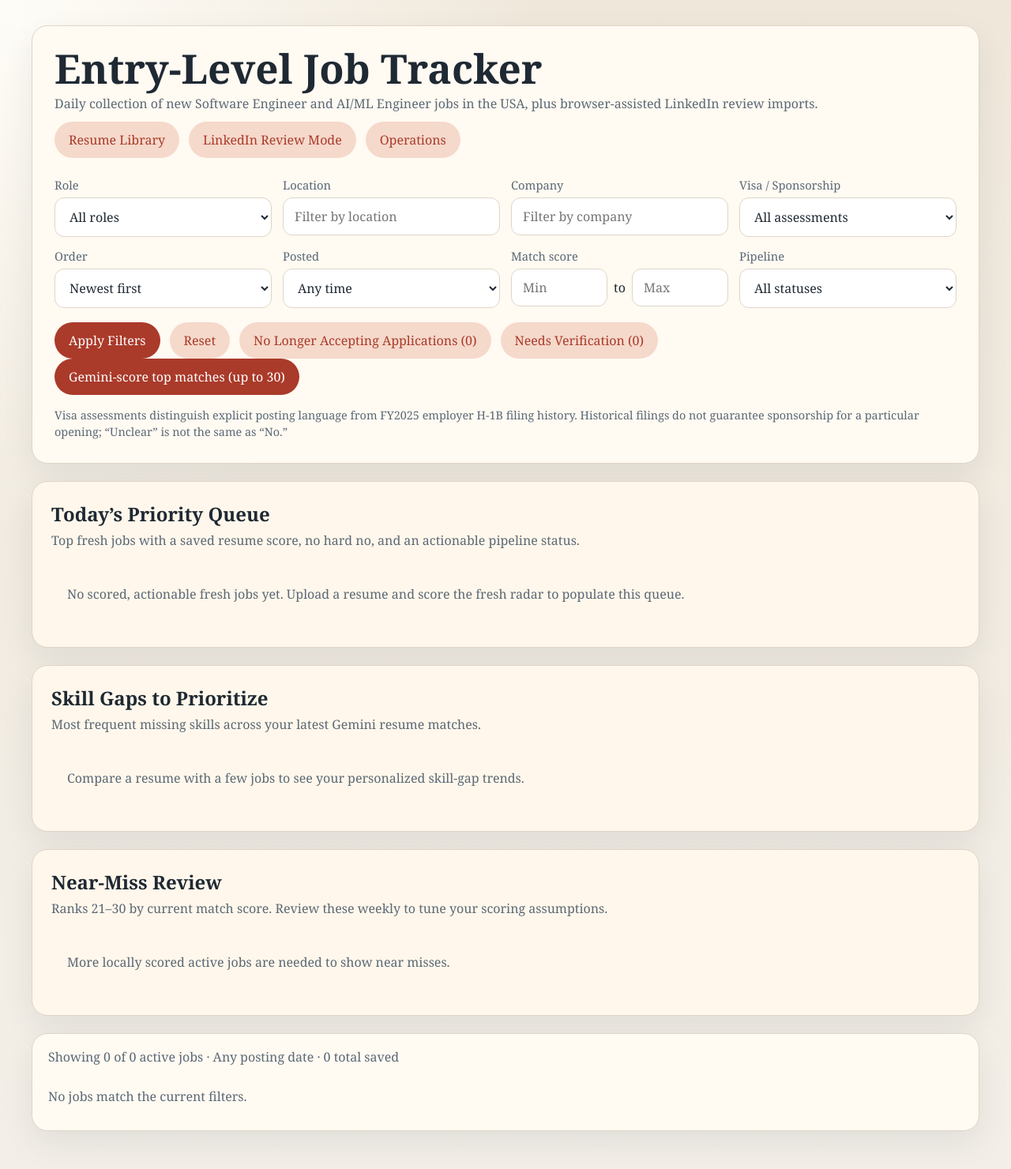
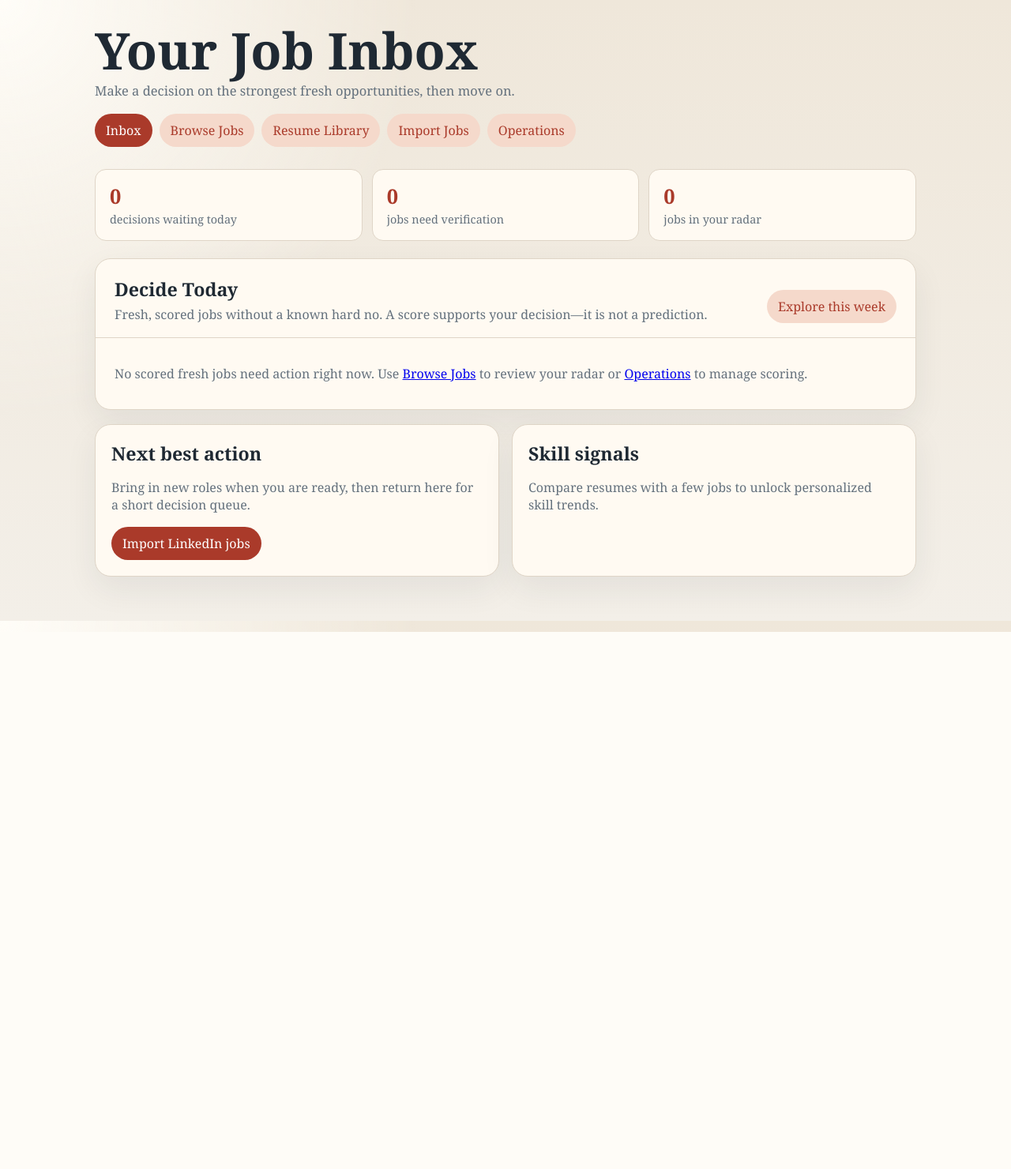
Before and after one commit to swara-aa/JobTracker, a Flask app: page / in a window 1280 px wide. Shown: the whole page at 79% size. After the commit the page ends 800 px from the top, so only its background shows below. Run offline with Flask 3, Linux system fonts and the light colour scheme; data that the repository does not hold is empty.

Commit message:
Redesign dashboard around action inbox

```diff
--- /dev/null
+++ b/job_agent/templates/inbox.html
@@ -0,0 +1,125 @@
+<!doctype html>
+<html lang="en">
+  <head>
+    <meta charset="utf-8">
+    <meta name="viewport" content="width=device-width, initial-scale=1">
+    <title>Inbox · Job Tracker</title>
+    <style>
+      :root { --bg:#f3efe8; --paper:#fffaf2; --ink:#1f2933; --muted:#64717d; --accent:#aa3a2a; --soft:#f5d9cb; --line:#dfd5c7; --good:#196a51; }
+      * { box-sizing:border-box; }
+      body { margin:0; color:var(--ink); background:radial-gradient(circle at top left,#fffdf8 0%,transparent 35%),linear-gradient(180deg,#efe7da 0%,var(--bg) 100%); font-family:Georgia,"Times New Roman",serif; }
+      .page { max-width:1080px; margin:0 auto; padding:32px 20px 56px; }
+      .topbar { display:flex; justify-content:space-between; align-items:center; gap:18px; flex-wrap:wrap; margin-bottom:28px; }
+      h1 { margin:0 0 7px; font-size:clamp(2.2rem,5vw,4rem); line-height:1; }
+      h2 { margin:0; font-size:1.45rem; }
+      .subtitle,.muted { color:var(--muted); }
+      .subtitle { margin:0; font-size:1.03rem; }
+      .nav,.actions { display:flex; gap:9px; align-items:center; flex-wrap:wrap; }
+      a,.link-button,button { font:inherit; }
+      .link-button { display:inline-block; padding:10px 14px; border-radius:999px; background:var(--soft); color:var(--accent); text-decoration:none; }
+      .link-button.primary,button.primary { background:var(--accent); color:#fff; }
+      .summary { display:grid; grid-template-columns:repeat(3,minmax(0,1fr)); gap:12px; margin-bottom:22px; }
+      .metric { padding:16px 18px; background:var(--paper); border:1px solid var(--line); border-radius:14px; }
+      .metric strong { display:block; color:var(--accent); font-size:1.6rem; }
+      .metric span { color:var(--muted); font-size:.9rem; }
+      .card { background:var(--paper); border:1px solid var(--line); border-radius:20px; box-shadow:0 16px 40px rgba(31,41,51,.07); overflow:hidden; }
+      .section-head { display:flex; justify-content:space-between; gap:16px; align-items:end; padding:22px 24px 18px; border-bottom:1px solid var(--line); }
+      .section-head p { margin:5px 0 0; color:var(--muted); }
+      .job { display:grid; grid-template-columns:82px minmax(0,1fr) auto; gap:18px; padding:20px 24px; border-bottom:1px solid var(--line); align-items:center; }
+      .job:last-child { border-bottom:0; }
+      .score { min-width:72px; text-align:center; padding:12px 6px; background:#f8eadf; border-radius:12px; color:var(--accent); font-weight:bold; font-size:1.2rem; }
+      .score small { display:block; margin-top:3px; color:var(--muted); font-size:.7rem; font-weight:normal; }
+      .job h3 { margin:0 0 5px; font-size:1.15rem; }
+      .job h3 a { color:var(--ink); text-decoration:none; }
+      .job h3 a:hover { color:var(--accent); text-decoration:underline; }
+      .job p { margin:4px 0; color:var(--muted); }
+      .tags { display:flex; gap:7px; flex-wrap:wrap; margin-top:9px; }
+      .tag { padding:4px 8px; border:1px solid var(--line); border-radius:999px; color:var(--muted); font-size:.8rem; }
+      .tag.good { color:var(--good); border-color:#a9d8c4; background:#e7f5ee; }
+      .job-actions { display:flex; gap:8px; justify-content:flex-end; flex-wrap:wrap; }
+      form { margin:0; }
+      button { border:0; border-radius:999px; padding:9px 12px; cursor:pointer; background:var(--soft); color:var(--accent); }
+      .empty { padding:34px 24px; color:var(--muted); }
+      .notice { margin-bottom:18px; padding:13px 16px; border-radius:13px; color:var(--good); background:#d8efe4; }
+      .lower { display:grid; grid-template-columns:1fr 1fr; gap:16px; margin-top:18px; }
+      .small-card { padding:20px; }
+      .small-card h2 { margin-bottom:6px; }
+      .small-card p { color:var(--muted); line-height:1.4; }
+      ul { padding-left:20px; color:var(--muted); }
+      li { margin:7px 0; }
+      @media (max-width:720px) { .summary { grid-template-columns:1fr; } .job { grid-template-columns:1fr; gap:12px; } .score { width:88px; } .job-actions { justify-content:flex-start; } .lower { grid-template-columns:1fr; } }
+    </style>
+  </head>
+  <body>
+    <main class="page">
+      <header class="topbar">
+        <div>
+          <h1>Your Job Inbox</h1>
+          <p class="subtitle">Make a decision on the strongest fresh opportunities, then move on.</p>
+        </div>
+        <nav class="nav" aria-label="Primary navigation">
+          <a class="link-button primary" href="/">Inbox</a>
+          <a class="link-button" href="/jobs">Browse Jobs</a>
+          <a class="link-button" href="/resumes">Resume Library</a>
+          <a class="link-button" href="/linkedin-review">Import Jobs</a>
+          <a class="link-button" href="/operations">Operations</a>
+        </nav>
+      </header>
+
+      {% if import_message %}<div class="notice">{{ import_message }}</div>{% endif %}
+      {% if message %}<div class="notice">{{ message }}</div>{% endif %}
+
+      <section class="summary" aria-label="Workspace summary">
+        <article class="metric"><strong>{{ inbox_count }}</strong><span>decisions waiting today</span></article>
+        <article class="metric"><strong>{{ verification_job_count }}</strong><span>jobs need verification</span></article>
+        <article class="metric"><strong>{{ total_jobs }}</strong><span>jobs in your radar</span></article>
+      </section>
+
+      <section class="card">
+        <div class="section-head">
+          <div>
+            <h2>Decide Today</h2>
+            <p>Fresh, scored jobs without a known hard no. A score supports your decision—it is not a prediction.</p>
+          </div>
+          <a class="link-button" href="/jobs?sort=match&amp;posted_within=week">Explore this week</a>
+        </div>
+        {% if inbox_jobs %}
+          {% for job in inbox_jobs %}
+          <article class="job">
+            <div class="score">{{ job.best_match_score }}<small>/100 · {{ job.best_match_source }}</small></div>
+            <div>
+              <h3><a href="/jobs/{{ job.id }}">{{ job.title }}</a></h3>
+              <p>{{ job.company }} · {{ job.location }} · posted {{ job.posting_date|relative_time }}</p>
+              <div class="tags">
+                <span class="tag">{{ job.application_status }}</span>
+                {% if job.visa_assessment %}<span class="tag {% if 'sponsor' in job.visa_assessment|lower %}good{% endif %}">{{ job.visa_assessment }}</span>{% endif %}
+                {% if job.workplace_type %}<span class="tag">{{ job.workplace_type }}</span>{% endif %}
+              </div>
+            </div>
+            <div class="job-actions">
+              <a class="link-button" href="/jobs/{{ job.id }}">Review</a>
+              <form method="post" action="/jobs/{{ job.id }}/quick-status"><input type="hidden" name="application_status" value="Tailor Resume"><button type="submit">Tailor</button></form>
+              <form method="post" action="/jobs/{{ job.id }}/quick-status"><input type="hidden" name="application_status" value="Applied"><button class="primary" type="submit">Applied</button></form>
+              <form method="post" action="/jobs/{{ job.id }}/quick-status"><input type="hidden" name="application_status" value="Not pursuing"><button type="submit">Skip</button></form>
+            </div>
+          </article>
+          {% endfor %}
+        {% else %}
+          <div class="empty">No scored fresh jobs need action right now. Use <a href="/jobs">Browse Jobs</a> to review your radar or <a href="/operations">Operations</a> to manage scoring.</div>
+        {% endif %}
+      </section>
+
+      <section class="lower">
+        <article class="card small-card">
+          <h2>Next best action</h2>
+          <p>Bring in new roles when you are ready, then return here for a short decision queue.</p>
+          <a class="link-button primary" href="/linkedin-review">Import LinkedIn jobs</a>
+        </article>
+        <article class="card small-card">
+          <h2>Skill signals</h2>
+          {% if skill_gaps %}<ul>{% for item in skill_gaps %}<li><strong>{{ item.skill }}</strong> appears missing in {{ item.count }} recent match{{ 'es' if item.count != 1 else '' }}.</li>{% endfor %}</ul>{% else %}<p>Compare resumes with a few jobs to unlock personalized skill trends.</p>{% endif %}
+        </article>
+      </section>
+    </main>
+  </body>
+</html>
--- a/job_agent/templates/index.html
+++ b/job_agent/templates/index.html
@@ -3,7 +3,7 @@
   <head>
     <meta charset="utf-8">
     <meta name="viewport" content="width=device-width, initial-scale=1">
-    <title>Job Tracker</title>
+    <title>Browse Jobs · Job Tracker</title>
     <style>
       :root {
         --bg: #f3efe8;
@@ -230,12 +230,13 @@
       <section class="hero">
         <div class="topbar">
           <div>
-            <h1>Entry-Level Job Tracker</h1>
-            <p class="subtitle">Daily collection of new Software Engineer and AI/ML Engineer jobs in the USA, plus browser-assisted LinkedIn review imports.</p>
+            <h1>Browse Jobs</h1>
+            <p class="subtitle">Search your complete job radar when you want to explore beyond today’s decisions.</p>
           </div>
           <div class="actions">
+            <a class="link-button" href="/">Inbox</a>
             <a class="link-button" href="/resumes">Resume Library</a>
-            <a class="link-button" href="/linkedin-review">LinkedIn Review Mode</a>
+            <a class="link-button" href="/linkedin-review">Import Jobs</a>
             <a class="link-button" href="/operations">Operations</a>
           </div>
         </div>
@@ -317,14 +318,14 @@
 
           <div class="actions">
             <button type="submit">Apply Filters</button>
-            <a class="link-button" href="/">Reset</a>
+            <a class="link-button" href="/jobs">Reset</a>
             {% if showing_closed %}
-            <a class="link-button" href="/">Active Job Radar</a>
+            <a class="link-button" href="/jobs">Active Job Radar</a>
             {% elif showing_verification %}
-            <a class="link-button" href="/">Active Job Radar</a>
+            <a class="link-button" href="/jobs">Active Job Radar</a>
             {% else %}
-            <a class="link-button" href="/?view=closed">No Longer Accepting Applications ({{ closed_job_count }})</a>
-            <a class="link-button" href="/?view=verification">Needs Verification ({{ verification_job_count }})</a>
+            <a class="link-button" href="/jobs?view=closed">No Longer Accepting Applications ({{ closed_job_count }})</a>
+            <a class="link-button" href="/jobs?view=verification">Needs Verification ({{ verification_job_count }})</a>
             {% endif %}
           </div>
         </form>
@@ -350,47 +351,6 @@
         <div class="notice">{{ radar_message }}</div>
         {% endif %}
         <p class="visa-note">Visa assessments distinguish explicit posting language from FY2025 employer H-1B filing history. Historical filings do not guarantee sponsorship for a particular opening; “Unclear” is not the same as “No.”</p>
-      </section>
-
-      <section class="priority-queue">
-        <h2>Today’s Priority Queue</h2>
-        <p class="queue-subtitle">Top fresh jobs with a saved resume score, no hard no, and an actionable pipeline status.</p>
-        {% if priority_queue %}
-        <div class="queue-grid">
-          {% for job in priority_queue %}
-          <article class="queue-item">
-            <h3><a href="/jobs/{{ job.id }}">{{ job.title }}</a></h3>
-            <p>{{ job.company }} · {{ job.location }}</p>
-            <p><span class="queue-score">{{ job.best_match_score }}/100 match</span> · {{ job.best_match_source }} · {{ job.posting_date|relative_time }}</p>
-            <p>{{ job.application_status }} · <a href="/jobs/{{ job.id }}">Open and act</a></p>
-          </article>
-          {% endfor %}
-        </div>
-        {% else %}
-        <div class="empty">No scored, actionable fresh jobs yet. Upload a resume and score the fresh radar to populate this queue.</div>
-        {% endif %}
-      </section>
-
-      <section class="priority-queue">
-        <h2>Skill Gaps to Prioritize</h2>
-        <p class="queue-subtitle">Most frequent missing skills across your latest Gemini resume matches.</p>
-        {% if skill_gaps %}
-        <div class="queue-grid">
-          {% for item in skill_gaps %}
-          <article class="queue-item"><strong>{{ item.skill }}</strong><p>Missing in {{ item.count }} recent match{{ 'es' if item.count != 1 else '' }}</p></article>
-          {% endfor %}
-        </div>
-        {% else %}
-        <div class="empty">Compare a resume with a few jobs to see your personalized skill-gap trends.</div>
-        {% endif %}
-      </section>
-
-      <section class="priority-queue">
-        <h2>Near-Miss Review</h2>
-        <p class="queue-subtitle">Ranks 21–30 by current match score. Review these weekly to tune your scoring assumptions.</p>
-        {% if near_misses %}
-        <div class="queue-grid">{% for job in near_misses %}<article class="queue-item"><h3><a href="/jobs/{{ job.id }}">{{ job.title }}</a></h3><p>{{ job.company }} · {{ job.local_match_score }}/100 local score</p></article>{% endfor %}</div>
-        {% else %}<div class="empty">More locally scored active jobs are needed to show near misses.</div>{% endif %}
       </section>
 
       <section class="table-card">
@@ -478,11 +438,11 @@
         {% if total_pages > 1 %}
         <div class="actions pagination">
           {% if page > 1 %}
-          <a class="link-button" href="{{ url_for('index', role=filters.role, location=filters.location, company=filters.company, visa=filters.visa, application_status=filters.application_status, sort=filters.sort, posted_within=filters.posted_within, minimum_score=filters.minimum_score, maximum_score=filters.maximum_score, view=filters.view, page=page - 1) }}">Previous</a>
+          <a class="link-button" href="{{ url_for('browse_jobs', role=filters.role, location=filters.location, company=filters.company, visa=filters.visa, application_status=filters.application_status, sort=filters.sort, posted_within=filters.posted_within, minimum_score=filters.minimum_score, maximum_score=filters.maximum_score, view=filters.view, page=page - 1) }}">Previous</a>
           {% endif %}
           <span>Page {{ page }} of {{ total_pages }}</span>
           {% if page < total_pages %}
-          <a class="link-button" href="{{ url_for('index', role=filters.role, location=filters.location, company=filters.company, visa=filters.visa, application_status=filters.application_status, sort=filters.sort, posted_within=filters.posted_within, minimum_score=filters.minimum_score, maximum_score=filters.maximum_score, view=filters.view, page=page + 1) }}">Next</a>
+          <a class="link-button" href="{{ url_for('browse_jobs', role=filters.role, location=filters.location, company=filters.company, visa=filters.visa, application_status=filters.application_status, sort=filters.sort, posted_within=filters.posted_within, minimum_score=filters.minimum_score, maximum_score=filters.maximum_score, view=filters.view, page=page + 1) }}">Next</a>
           {% endif %}
         </div>
         {% endif %}
```
Also changed, not shown: job_agent/web.py (+64 -23 lines).
